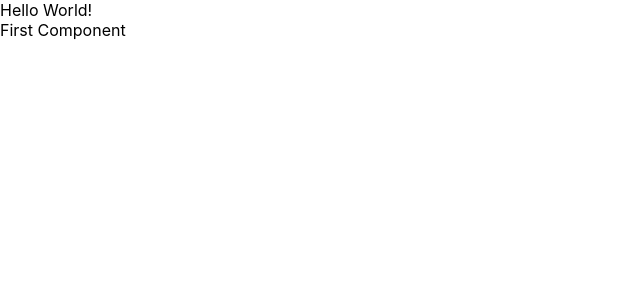
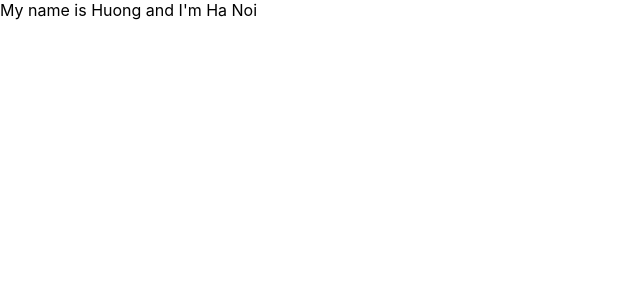
Before and after one commit to Huongnhe/test-react, a React (Create React App) app: page / in a window 1280 px wide. Shown: the top 300 px of the page, without its empty margins (0-640 px from the left). Built offline with nearby package versions, Linux system fonts and the light colour scheme.

Commit message:
hoc ve state

```diff
--- a/src/App.js
+++ b/src/App.js
@@ -3,28 +3,41 @@ import './App.css';
 import { useDispatch, useSelector } from 'react-redux';
 import { increaseCounter, decreaseCounter } from './redux/action/counterAction';
 import MyComponent from './components/MyComponent';
+import React from 'react';
 
-const App = () => {
-  const count = useSelector(state => state.counter.count);
-  const dispatch = useDispatch();
+class App extends React.Component {
+  state = {
+    name: "Huong",
+    address: "Ha Noi",
+    age: 21
 
-  return (
-    <div>
-      Hello World!
-      <MyComponent> </MyComponent>
-    </div>
-    // <div className="App">
-    //   <header className="App-header">
-    //     <img src={logo} className="App-logo" alt="logo" />
-    //     <p>
-    //       Edit <code>src/App.js</code> and save to reload.
-    //     </p>
-    //     <div>Count = {count}</div>
-    //     <button onClick={() => dispatch(increaseCounter())}>Increase</button>
-    //     <button onClick={() => dispatch(decreaseCounter())}>Decrease</button>
-    //   </header>
-    // </div>
-  );
+  };
+  render() {
+    return (
+      <div>
+        My name is {this.state.name} and I'm {this.state.address}
+      </div>
+    )
+  };
 }
+// const App = () => {
+//   const count = useSelector(state => state.counter.count);
+//   const dispatch = useDispatch();
+
+//   return (
+
+//     <div className="App">
+//       <header className="App-header">
+//         <img src={logo} className="App-logo" alt="logo" />
+//         <p>
+//           Edit <code>src/App.js</code> and save to reload.
+//         </p>
+//         <div>Count = {count}</div>
+//         <button onClick={() => dispatch(increaseCounter())}>Increase</button>
+//         <button onClick={() => dispatch(decreaseCounter())}>Decrease</button>
+//       </header>
+//     </div>
+//   );
+// }
 
 export default App;
```
